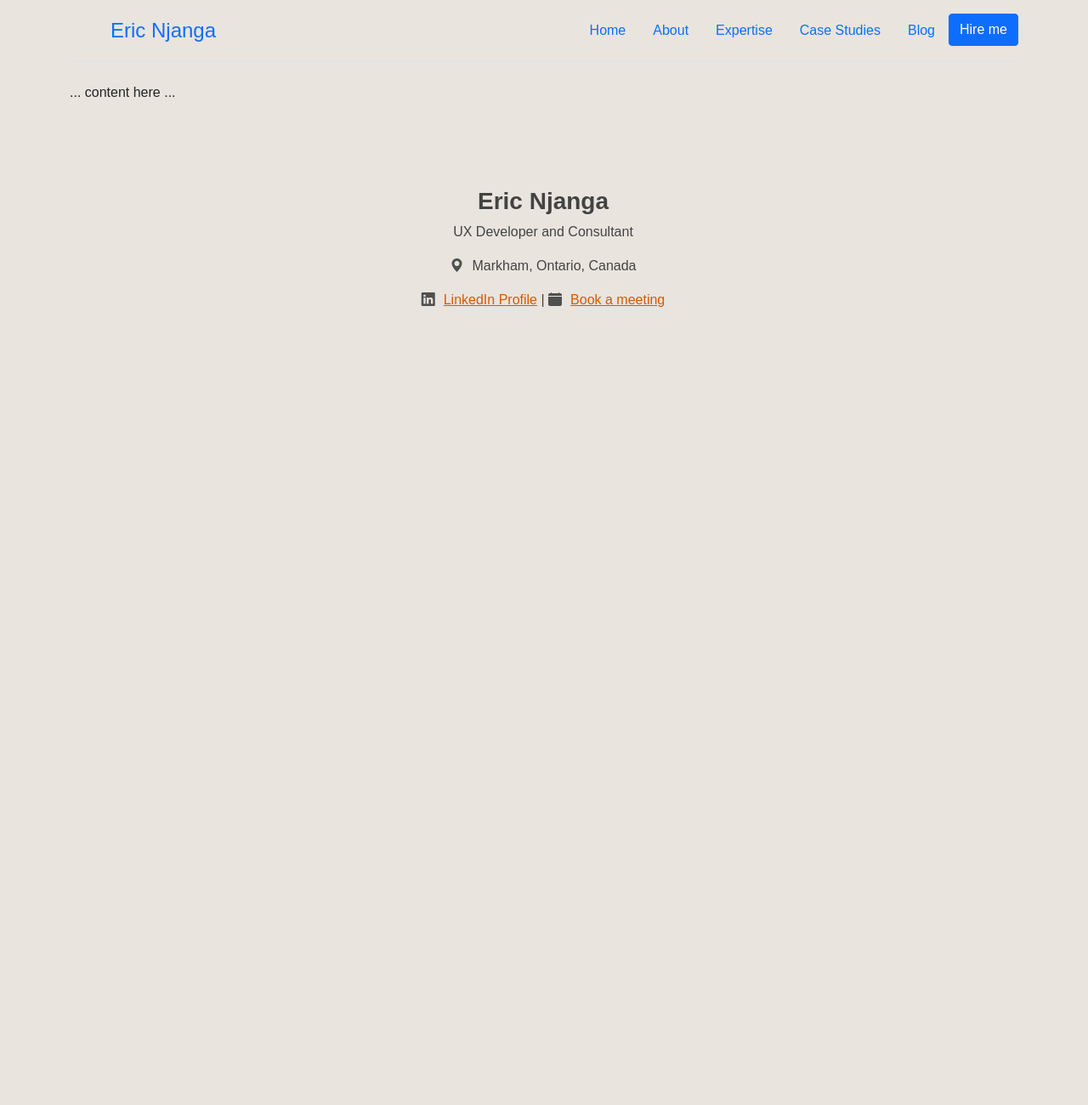
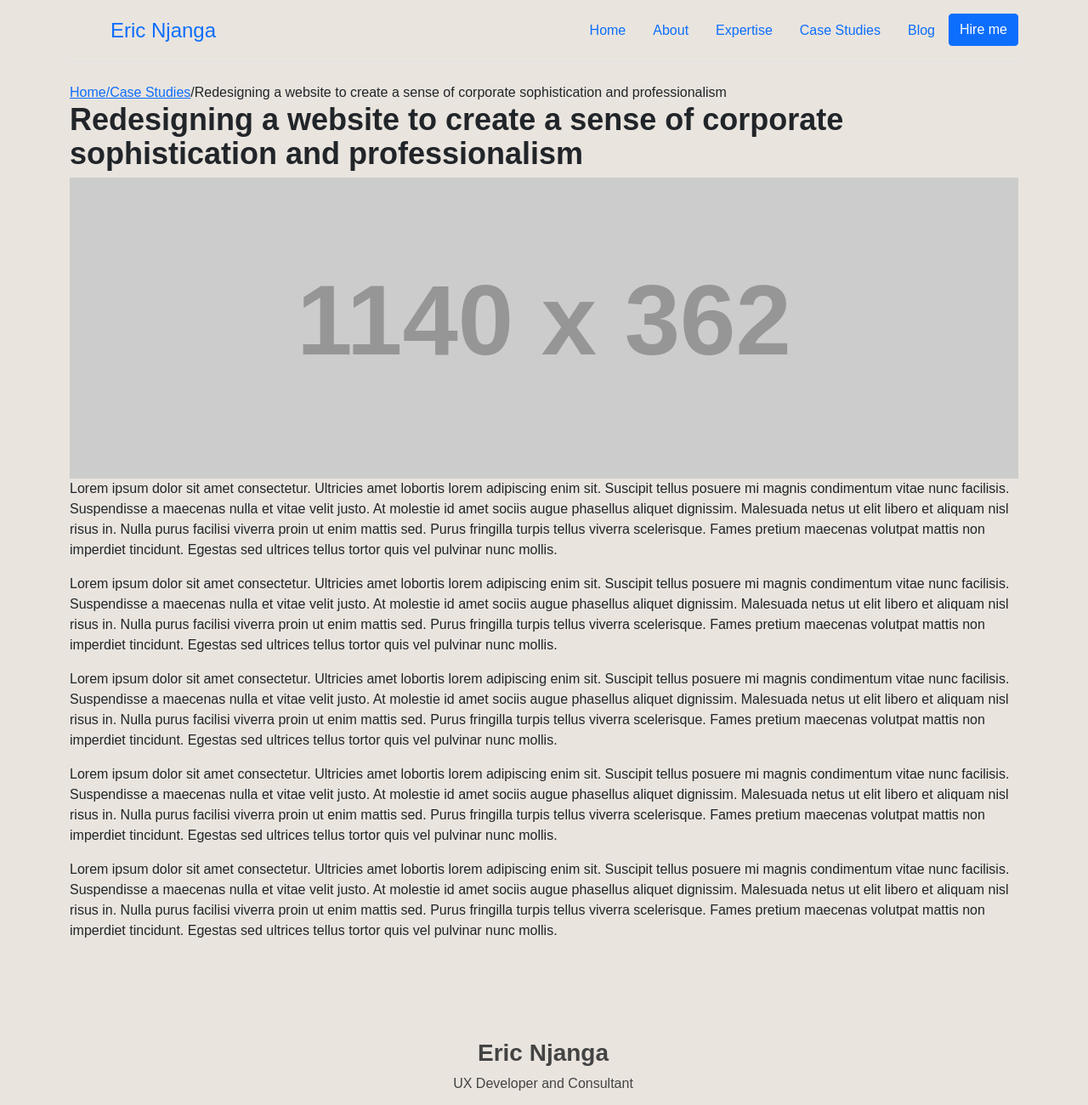
Before and after one commit to ericnjanga/Case-Study-6, a website built with webpack: page case-study-single.html in a window 1280 px wide. Shown: the top 1300 px of the page at 85% size. Before the commit the page ends 800 px from the top, so only its background shows below. Built offline with nearby package versions, Linux system fonts and the light colour scheme; placeholder pictures from the web are drawn by us.

Commit message:
case study signle html

```diff
--- a/case-study-single.html
+++ b/case-study-single.html
@@ -3,7 +3,7 @@
   <head>
     <meta charset="utf-8" />
     <meta name="viewport" content="width=device-width, initial-scale=1" />
-    <title>Eric Njanga | Case Studies single</title>
+    <title>Eric Njanga | Case Study single</title>
     <link rel="stylesheet" href="/styles/framework/bootstrap.min.css" />
     <link
       rel="stylesheet"
@@ -50,8 +50,90 @@
     </div>
 
     <div class="container">
-      ... content here ...
+      <!---------------------section1---------------------------->
+      <section class="breadcrumg">
+        <a href="index.html">Home</a
+        ><a href="case-studies.html">/Case Studies</a>/Redesigning a website to
+        create a sense of corporate sophistication and professionalism
+      </section>
+      <!---------------------section2---------------------------->
+      <section>
+        <h2>
+          Redesigning a website to create a sense of corporate sophistication
+          and professionalism
+        </h2>
 
+        <div class="row align-items-md-stretch">
+          <div class="col-md-12">
+            <div class="">
+              <img
+                src="https://placehold.co/1140x362/CCCCCC/333333?text=Sample+Text"
+                class="img-fluid"
+                alt="image 8"
+              />
+            </div>
+          </div>
+        </div>
+      </section>
+      <!--------------------------section 3----------------------------------->
+      <section>
+        <p>
+          Lorem ipsum dolor sit amet consectetur. Ultricies amet lobortis lorem
+          adipiscing enim sit. Suscipit tellus posuere mi magnis condimentum
+          vitae nunc facilisis. Suspendisse a maecenas nulla et vitae velit
+          justo. At molestie id amet sociis augue phasellus aliquet dignissim.
+          Malesuada netus ut elit libero et aliquam nisl risus in. Nulla purus
+          facilisi viverra proin ut enim mattis sed. Purus fringilla turpis
+          tellus viverra scelerisque. Fames pretium maecenas volutpat mattis non
+          imperdiet tincidunt. Egestas sed ultrices tellus tortor quis vel
+          pulvinar nunc mollis.
+        </p>
+        <p>
+          Lorem ipsum dolor sit amet consectetur. Ultricies amet lobortis lorem
+          adipiscing enim sit. Suscipit tellus posuere mi magnis condimentum
+          vitae nunc facilisis. Suspendisse a maecenas nulla et vitae velit
+          justo. At molestie id amet sociis augue phasellus aliquet dignissim.
+          Malesuada netus ut elit libero et aliquam nisl risus in. Nulla purus
+          facilisi viverra proin ut enim mattis sed. Purus fringilla turpis
+          tellus viverra scelerisque. Fames pretium maecenas volutpat mattis non
+          imperdiet tincidunt. Egestas sed ultrices tellus tortor quis vel
+          pulvinar nunc mollis.
+        </p>
+        <p>
+          Lorem ipsum dolor sit amet consectetur. Ultricies amet lobortis lorem
+          adipiscing enim sit. Suscipit tellus posuere mi magnis condimentum
+          vitae nunc facilisis. Suspendisse a maecenas nulla et vitae velit
+          justo. At molestie id amet sociis augue phasellus aliquet dignissim.
+          Malesuada netus ut elit libero et aliquam nisl risus in. Nulla purus
+          facilisi viverra proin ut enim mattis sed. Purus fringilla turpis
+          tellus viverra scelerisque. Fames pretium maecenas volutpat mattis non
+          imperdiet tincidunt. Egestas sed ultrices tellus tortor quis vel
+          pulvinar nunc mollis.
+        </p>
+        <p>
+          Lorem ipsum dolor sit amet consectetur. Ultricies amet lobortis lorem
+          adipiscing enim sit. Suscipit tellus posuere mi magnis condimentum
+          vitae nunc facilisis. Suspendisse a maecenas nulla et vitae velit
+          justo. At molestie id amet sociis augue phasellus aliquet dignissim.
+          Malesuada netus ut elit libero et aliquam nisl risus in. Nulla purus
+          facilisi viverra proin ut enim mattis sed. Purus fringilla turpis
+          tellus viverra scelerisque. Fames pretium maecenas volutpat mattis non
+          imperdiet tincidunt. Egestas sed ultrices tellus tortor quis vel
+          pulvinar nunc mollis.
+        </p>
+        <p>
+          Lorem ipsum dolor sit amet consectetur. Ultricies amet lobortis lorem
+          adipiscing enim sit. Suscipit tellus posuere mi magnis condimentum
+          vitae nunc facilisis. Suspendisse a maecenas nulla et vitae velit
+          justo. At molestie id amet sociis augue phasellus aliquet dignissim.
+          Malesuada netus ut elit libero et aliquam nisl risus in. Nulla purus
+          facilisi viverra proin ut enim mattis sed. Purus fringilla turpis
+          tellus viverra scelerisque. Fames pretium maecenas volutpat mattis non
+          imperdiet tincidunt. Egestas sed ultrices tellus tortor quis vel
+          pulvinar nunc mollis.
+        </p>
+      </section>
+      <!------------------------------------------------------------------------------->
       <footer class="footer text-center">
         <div class="footer-body">
           <h3>Eric Njanga</h3>
```
Also changed, not shown: case-studies.html (+4 -4 lines).
